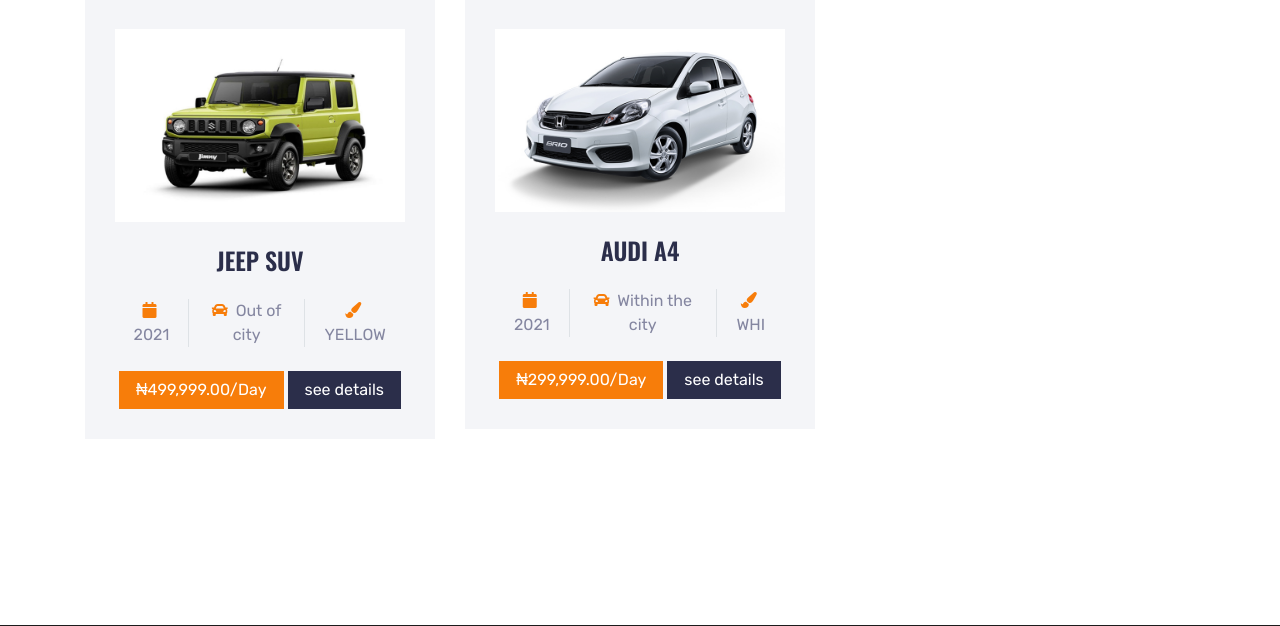
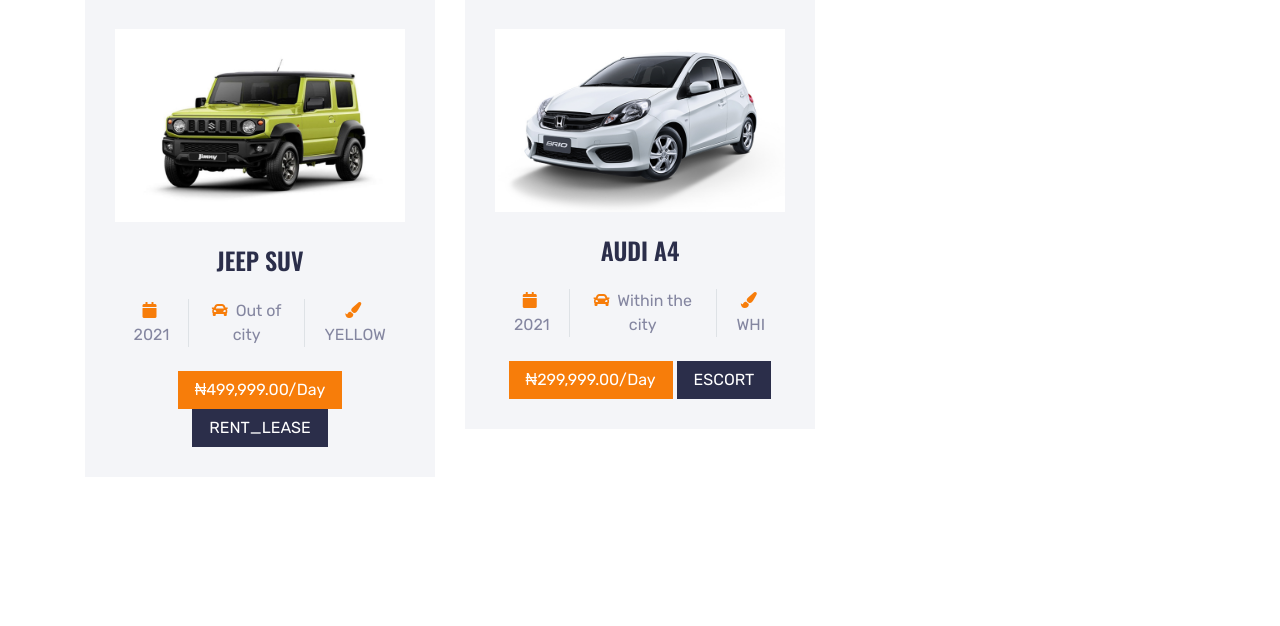
Before and after one commit to dev-great/SureWheels, a Django app: page / in a window 1280 px wide. Shown: the part 2084-2710 px from the top of the page. Run offline with Django 3.2, Linux system fonts and the light colour scheme; data comes from the database, SQL or seed files in the repository; some libraries are stand-ins or nearby versions.

Commit message:
Update home.html

```diff
--- a/templates/homepage/home.html
+++ b/templates/homepage/home.html
@@ -141,7 +141,7 @@
                             </div>
                         </div>
                         <a class="btn btn-primary px-3" href="{% url 'detail' car.id %}">₦{{ car.price | intcomma }}.00/Day</a>
-                         <a class="btn btn-secondary px-3" href="{% url 'detail' car.id %}">see details</a>
+                         <a class="btn btn-secondary px-3" href="{% url 'detail' car.id %}">{{ car.reason}}</a>
 
                     </div>
                 </div>
```
